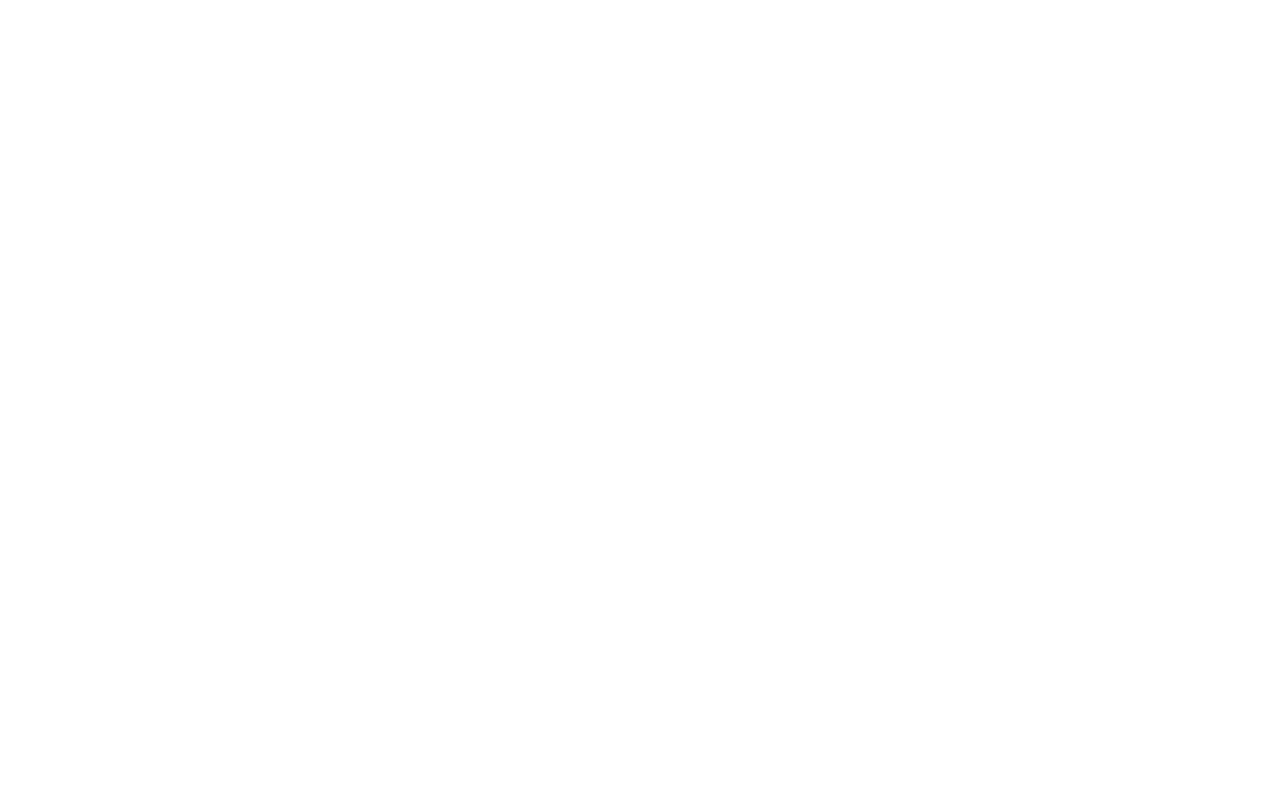
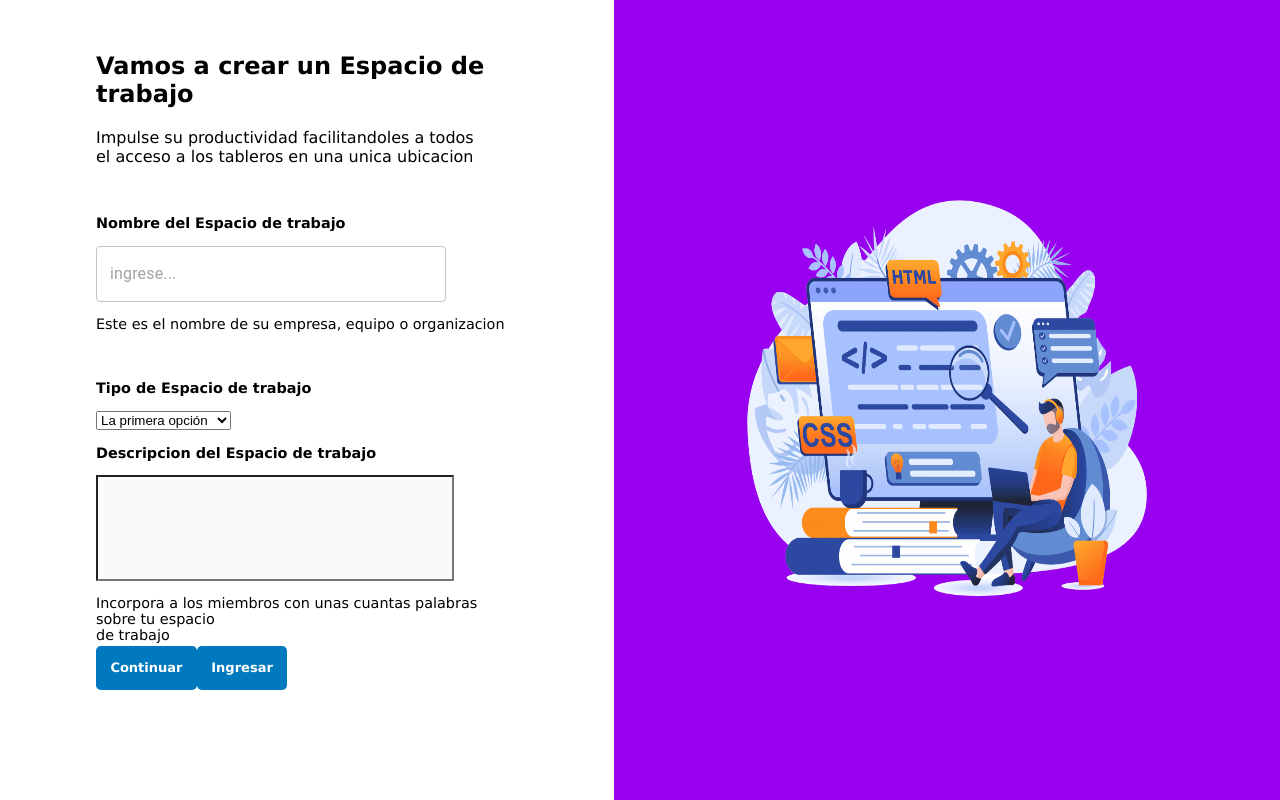
Before and after one commit to romariou76/Rizeni-Project-Management-Application, a React (Create React App) app in the folder client/: page /create in a window 1280 px wide. Before the commit this address had no page. Built offline with nearby package versions, Linux system fonts and the light colour scheme.

Commit message:
superfeat: Integre la funcionalidad de guardar los datos del nombre del espacio de trabajo en el localstorage, ademas algunos cambios css y la creacion de la singlepage de crear un WorkSpace

```diff
--- a/client/src/App.js
+++ b/client/src/App.js
@@ -9,6 +9,8 @@
 import DashboardPage from "./components/DashboardPage";
 import WorkFlow from "./components/WorkFLow/WorkFLow"
 import Analisis from "./components/Analisis";
+// import Material from "./pages/Material"
+import CreateProject from './pages/CreateProject';
 
 function App() {
   return (
@@ -16,6 +18,7 @@
          <Route path="/" element={<LandingPage />} ></Route>
          <Route path="/register" element={<RegisterPage />} />
          <Route path="/login" element={<LoginPage />} />
+         <Route path="/create" element={<CreateProject />} />
 
          <Route path="/menu" element={<MenuPage  />} >
            <Route path="/menu/collaborators" element={<Collaborators  />} />
--- a/client/src/components/Collaborator.js
+++ b/client/src/components/Collaborator.js
@@ -1,7 +1,7 @@
 function Collaborator(props) {
   return(
   <div className="collaborator-item">
-    <img className="foto-collaborator" src="https://placeimg.com/192/192/people"></img>
+    <img className="foto-collaborator" src="https://placeimg.com/192/192/people" alt="foto-collaborator"></img>
     <p className="name-collaborator">{props.name}</p>
     <p className="cargo-collaborator">{props.cargo}</p>
     <div className="collaborator-options">
--- a/client/src/components/WorkFLow/Kanban.js
+++ b/client/src/components/WorkFLow/Kanban.js
@@ -19,7 +19,7 @@
   border-radius: 5px;
   padding: 15px;
   margin-right: 15px;
-  overflow-y: scroll;
+  Overflow: auto;
 `;
 
 const TaskColumnStyles = styled.div`
--- a/client/src/components/WorkFLow/WorkFLow.jsx
+++ b/client/src/components/WorkFLow/WorkFLow.jsx
@@ -1,26 +1,44 @@
 import Kanban from "./Kanban";
-import "../../styles/TaskCard.css"
+import "../../styles/TaskCard.css";
+import Avatar from "@mui/material/Avatar";
+import AvatarGroup from "@mui/material/AvatarGroup";
+import React, { useEffect, useState } from 'react'
 
 function WorkFLow() {
+
+  const [nombre, setNombre] = useState('');
+
+  const getData = () => {
+      return localStorage.getItem('nombre');
+  }
+
+  useEffect(() => {
+      setNombre(getData());
+  }, []);
+
   return (
     <div className="WorkFLow">
       <div className="work-navbar">
         <div>
-                  <p>Proyecto Aguilas de VIlla</p>
+          <p>hola Romario</p>
         </div>
-
+        <p>Equipo { nombre }</p>
+        <p>Invitar</p>
         <div>
-          <p>Equipo DInamita</p>
-          <span>1</span>
-          <span>2</span>
-          <span>3</span>
-          <span>+4</span>
-          <p>Invitar</p>
+          <AvatarGroup max={6}>
+            <Avatar alt="Remy Sharp" src="https://mdbcdn.b-cdn.net/img/new/avatars/2.webp" />
+            <Avatar alt="Travis Howard" src="https://mdbcdn.b-cdn.net/img/new/avatars/1.webp" />
+            <Avatar alt="Cindy Baker" src="https://mdbcdn.b-cdn.net/img/new/avatars/3.webp" />
+            <Avatar alt="Agnes Walker" src="https://mdbcdn.b-cdn.net/img/new/avatars/4.webp" />
+            <Avatar alt="Trevor Henderson" src="https://mdbcdn.b-cdn.net/img/new/avatars/5.webp" />
+            <Avatar alt="Trevor Henderson" src="https://mdbcdn.b-cdn.net/img/new/avatars/6.webp" />
+            <Avatar alt="Trevor Henderson" src="https://ej2.syncfusion.com/demos/src/grid/images/5.png" />
+          </AvatarGroup>
         </div>
       </div>
       <Kanban />
     </div>
-   );
+  );
 }
 
 export default WorkFLow;
--- /dev/null
+++ b/client/src/pages/CreateProject.jsx
@@ -0,0 +1,61 @@
+import React, { useState } from 'react';
+import "../styles/WorkSpace.css"
+import TextField from '@mui/material/TextField';
+import Herowork from "../images/hero-work.png"
+import { Link } from 'react-router-dom';
+
+function CreateProject() {
+
+  // Codigo para el guardado en LocalStorage
+  const [inputText, setinputText] = useState("");
+
+  const handleInputChange = (e) => {
+    const text = e.target.value
+    setinputText(text);
+    console.log(inputText);
+  }
+
+  const saveData = () => {
+    localStorage.setItem('nombre', inputText);
+    alert('Has guardado pe');
+  }
+  // ----------------------------
+
+  return (
+    <div className='WorkSpace'>
+      <div className='form-modal'>
+        <h2>Vamos a crear un Espacio de<br></br>trabajo</h2>
+        <p>Impulse su productividad facilitandoles a todos <br></br> el acceso a los tableros en una unica ubicacion </p>
+        <br></br>
+        <p className='title-space-style'>Nombre del Espacio de trabajo</p>
+        <TextField onChange={handleInputChange} className='TextField' id="outlined-basic" label="" placeholder='ingrese...' variant="outlined" />
+        <p className='title-single-style'>Este es el nombre de su empresa, equipo o organizacion</p>
+        <br></br>
+        <p className='title-space-style'>Tipo de Espacio de trabajo</p>
+        <select>
+          <option>La primera opción</option>
+          <option>La segunda opción</option>
+          <option>La tercera opción</option>
+          <option>La tercera opción</option>
+          <option>La tercera opción</option>
+        </select>
+        <br></br>
+        <p className='title-space-style'>Descripcion del Espacio de trabajo</p>
+        <input className='text-area-space'>
+        </input>
+        <br></br>
+        <p className='title-single-style'>Incorpora a los miembros con unas cuantas palabras sobre tu espacio <br></br> de trabajo</p>
+        <Link onClick={saveData} to="/menu" className='continue-bottom'>Continuar</Link>
+        <Link to="/menu" className='continue-bottom'>Ingresar</Link>
+      </div>
+      {/* <div>
+      <svg className='hero-wave' width="100%" height="100%" id="svg" viewBox="0 0 1440 600" xmlns="http://www.w3.org/2000/svg" class="transition duration-300 ease-in-out delay-150"><path d="M 0,600 C 0,600 0,300 0,300 C 115.08133971291863,348.4593301435407 230.16267942583727,396.91866028708137 318,406 C 405.83732057416273,415.08133971291863 466.43062200956945,384.78468899521533 541,335 C 615.5693779904306,285.21531100478467 704.1148325358851,215.9425837320574 821,224 C 937.8851674641149,232.0574162679426 1083.1100478468902,317.44497607655506 1191,343 C 1298.8899521531098,368.55502392344494 1369.444976076555,334.27751196172244 1440,300 C 1440,300 1440,600 1440,600 Z" stroke="none" stroke-width="0" fill="#9900ef" fill-opacity="1" class="transition-all duration-300 ease-in-out delay-150 path-0" transform="rotate(270 940 80)"></path></svg>
+      </div> */}
+      <div className='hero-modal'>
+        <img className='hero-img-work' alt='hero-work' src={Herowork}></img>
+      </div>
+    </div>
+  );
+}
+
+export default CreateProject;
--- a/client/src/pages/LoginPage.jsx
+++ b/client/src/pages/LoginPage.jsx
@@ -19,7 +19,7 @@
           </div>
           <br></br>
           {/* <button>Ingresar</button> */}
-          <Link className="button" to="/menu">
+          <Link className="button" to="/create">
             Ingresar
           </Link>
 
--- a/client/src/styles/Menu.css
+++ b/client/src/styles/Menu.css
@@ -9,7 +9,7 @@
     flex-direction: column;
     justify-content: flex-start;
     width: 15%;
-    background-color: rgb(12,38,134);
+    background-color: #090f62;
     color: #fff;
     height: 100vh;
     border-top-right-radius: 30px;
@@ -18,5 +18,5 @@
 .menu-main{
     padding: 10px;
     text-align: center;
-    background-color: rgb(252,77,92);
+    background-color: #090f62;
 }
--- a/client/src/styles/TaskCard.css
+++ b/client/src/styles/TaskCard.css
@@ -14,6 +14,7 @@
 
 .work-navbar{
   display: flex;
+  justify-content: space-between;
   height: 7vh;
   margin-bottom: 1rem;
   width: 100%;
--- /dev/null
+++ b/client/src/styles/WorkSpace.css
@@ -0,0 +1,82 @@
+.WorkSpace{
+  width: auto;
+  height: 100vh;
+  z-index: 0;
+  display: flex;
+  background-color: rgb(255, 255, 255);
+}
+
+.navbar{
+  width: 100%;
+  height: 8vh;
+  background-color: darkblue;
+  position: fixed;
+}
+
+.form-modal{
+  width: 50%;
+  height: auto;
+  padding: 2rem 6rem;
+}
+
+.TextField{
+  width: 350px;
+}
+
+.title-space-style{
+  font-weight: bold;
+  font-size: 0.9rem;
+}
+
+.hero-modal{
+  width: 60%;
+  display: flex;
+  align-items: center;
+  justify-content: center;
+  height: auto;
+  background-color: #9900EF;
+  padding: 5rem;
+}
+
+.hero-img-work{
+  width: 25rem;
+  height: 25rem;
+}
+
+.text-area-space{
+  width: 350px;
+  height: 100px;
+  background-color: rgb(250, 250, 250);
+}
+
+.title-single-style{
+  font-size: 0.9rem;
+}
+
+.text-area-space:hover{
+  background-color: rgba(238, 238, 238, 0.593);
+}
+
+.text-area-space:focus{
+  border-color: blue;
+}
+
+.continue-bottom{
+  width: 350px;
+  padding: .9rem;
+  border-radius: .3rem;
+  color: white;
+  font-weight: bold;
+  outline: none;
+  border: none;
+  background-color: rgb(1,121,190);
+  text-decoration: none;
+}
+
+.continue-bottom:hover{
+  background-color: rgb(0, 100, 159);
+}
+
+.continue-bottom:focus{
+  background-color: rgb(0, 85, 134);
+}
```
Also changed, not shown: client/src/images/hero-work.png (added). Lines whose indentation alone changed are shown as unchanged.
